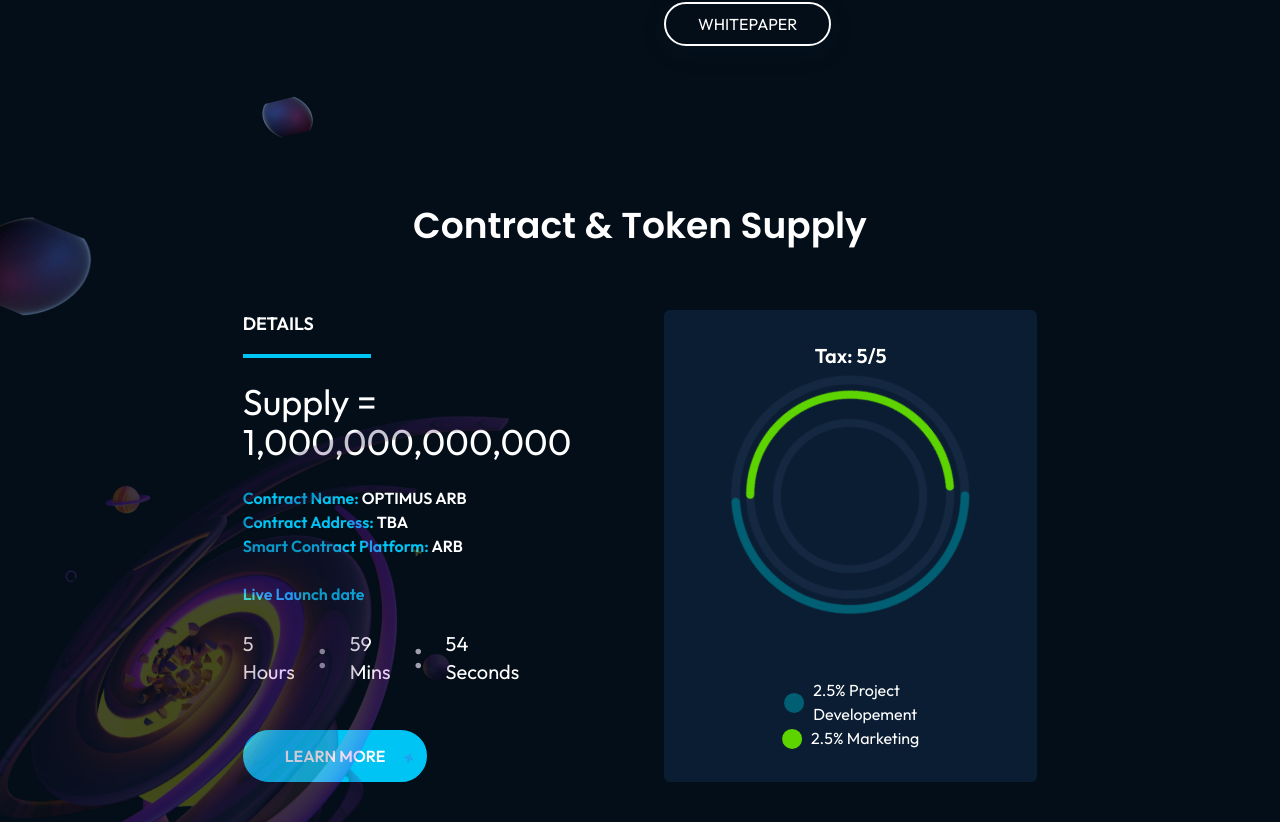
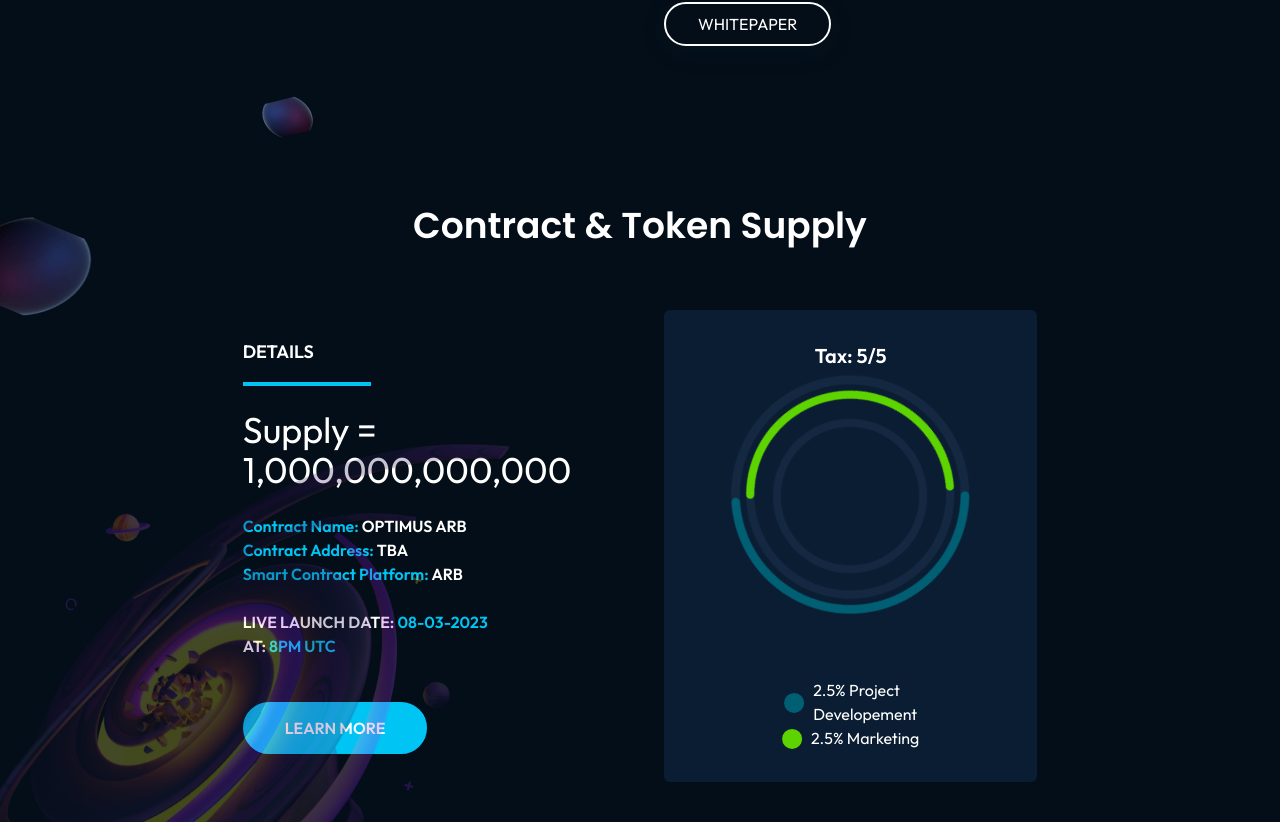
Before and after one commit to Kickstartlab/optimus-arb, a React (Create React App) app: page / in a window 1280 px wide. Shown: the part 1338-2160 px from the top of the page. Built offline with nearby package versions, Linux system fonts and the light colour scheme.

Commit message:
update footer

```diff
--- a/src/components/Footer.js
+++ b/src/components/Footer.js
@@ -3,6 +3,8 @@
 import telegram from '../assets/telegram.png'
 import twitter from '../assets/twitter.png'
 import work from '../assets/work.png'
+import { Link } from "react-router-dom";
+
 
 
 
@@ -21,6 +23,7 @@
                                     <li><a href="#contract" className="hover:border-b-4 border-blue-50 pb-1.5">contract</a></li>
                                     <li><a href="#about" className="hover:border-b-4 border-blue-50 pb-1.5">about us</a></li>
                                     <li><a href="#utility" className="hover:border-b-4 border-blue-50 pb-1.5">utility</a></li>
+                                    <li><Link to="/signup" className="hover:border-b-4 border-blue-50 pb-1.5">sign up</Link></li>
                                 </ul>
                             </nav>
 
--- a/src/components/Home.js
+++ b/src/components/Home.js
@@ -16,16 +16,8 @@
 import spiral_2 from '../assets/spiral_2.png'
 import bg_spiral from '../assets/bg_spiral.png'
 import Footer from './Footer'
-import CountdownTimer from './CountDownTimer'
 import AOS from 'aos';
 import 'aos/dist/aos.css';
-
-
-const SEVEN_DAYS_IN_MS = 7 * 24 * 60 * 60 * 1000;
-const NOW_IN_MS = new Date().getTime();
-
-const dateTimeAfterSevenDays = NOW_IN_MS + SEVEN_DAYS_IN_MS;
-
 
 function Home() {
 
@@ -125,12 +117,13 @@
 
                 {/* Contract & Token Supply */}
 
-                <div id='contract' className="lg:px-20 lg:py-12 py-5 px-5">
+
+                <div className='absolute left-0 mt-12 lg:block hidden'>
+                    <img src={left_1} alt="" className='levitate' />
+                </div>
+
+                <div id='contract' className="lg:px-20 lg:py-12 py-5 px-5 relative z-20">
                     <div className='container mx-auto'>
-
-                        <div className='absolute left-0 lg:block hidden'>
-                            <img src={left_1} alt="" className='levitate' />
-                        </div>
 
                         <h2 className='lg:text-4xl text-3xl text-center font-poppins font-semibold mb-16'>
                             Contract & Token Supply
@@ -167,11 +160,21 @@
                                 </div>
 
                                 <div>
-                                    <p className='font-semibold text-blue-50'>
-                                        Live Launch date
+                                    <p className='font-semibold uppercase'>
+                                        Live Launch date:
+                                        <span className='text-blue-50'> 08-03-2023 </span>
+
                                     </p>
 
-                                    <CountdownTimer targetDate={dateTimeAfterSevenDays} />
+                                    <p className='font-semibold uppercase'>
+                                        At:
+                                        <span className='text-blue-50'> 8pm utc </span>
+
+                                    </p>
+
+                                    {/* <CountdownTimer targetDate={dateTimeAfterSevenDays} /> */}
+
+
 
                                 </div>
 
--- a/src/components/Menu.js
+++ b/src/components/Menu.js
@@ -17,7 +17,7 @@
                 </a>
 
                 <nav>
-                    <ul className="flex justify-center gap-12 tracking-widest items-center uppercase">
+                    <ul className="flex justify-center gap-6 tracking-widest items-center uppercase">
                         <li><a href="/" className="hover:border-b-4 border-blue-50 pb-1.5">Home</a></li>
                         <li><a href="#about" className="hover:border-b-4 border-blue-50 pb-1.5">about us</a></li>
                         <li><a href="#contract" className="hover:border-b-4 border-blue-50 pb-1.5">contract</a></li>
--- a/src/components/SignIn.js
+++ b/src/components/SignIn.js
@@ -78,7 +78,9 @@
 
                 <div className='flex flex-col items-center justify-center gap-y-6'>
 
-                    <img src={logo_1} alt="mobile" className='' />
+                    <a href='/'>
+                        <img src={logo_1} alt="mobile" className='' />
+                    </a>
 
                     <h2 className='lg:text-4xl text-3xl text-center font-poppins font-semibold text-white-100 mb-8'>
                         Login To your Account
@@ -101,12 +103,12 @@
 
                     </div>
 
-                    <button onClick={handleSubmit} className="text-white-100 bg-blue-50 border-2 border-blue-50 font-semibold hover:text-blue-50 hover:border-2 hpver:border-blue-50 hover:bg-white-100 rounded-2xl py-3 lg:px-10 px-4 mt-5 uppercase w-36 mb-5 flex mx-auto">
+                    <button onClick={handleSubmit} className="text-white-100 bg-blue-50 border-2 border-blue-50 font-semibold hover:text-blue-50 hover:border-2 hpver:border-blue-50 hover:bg-white-100 rounded-2xl py-3 lg:px-10 px-4 mt-5 uppercase lg:w-36 mb-5 flex mx-auto">
                         Sign In
                     </button>
 
                     <p className='text-center'>
-                        Don’t Have An Account? <Link to='/signup' className='hover:text-blue-50'> Sign Up</Link>
+                        Don’t Have An Account? <Link to='/signup' className='text-blue-50'> Sign Up</Link>
                     </p>
                 </form>
 
--- a/src/components/SignUp.js
+++ b/src/components/SignUp.js
@@ -8,19 +8,12 @@
 
 function SignUp() {
 
-    const [name, setName] = useState('');
     const [email, setEmail] = useState('');
     const [password, setPassword] = useState('');
 
     // States for checking the errors
     const [submitted, setSubmitted] = useState(false);
     const [error, setError] = useState(false);
-
-    // Handling the name change
-    const handleName = (e) => {
-        setName(e.target.value);
-        setSubmitted(false);
-    };
 
     // Handling the email change
     const handleEmail = (e) => {
@@ -37,7 +30,7 @@
     // Handling the form submission
     const handleSubmit = (e) => {
         e.preventDefault();
-        if (name === '' || email === '' || password === '') {
+        if (email === '' || password === '') {
             setError(true);
         } else {
             setSubmitted(true);
@@ -53,7 +46,7 @@
                 style={{
                     display: submitted ? '' : 'none',
                 }}>
-                <h1>User {name} successfully registered!!</h1>
+                <h1>User {email} successfully registered!!</h1>
             </div>
         );
     };
@@ -83,8 +76,9 @@
 
                 <div className='flex flex-col items-center justify-center gap-y-6'>
 
-                    <img src={logo_1} alt="mobile" className='' />
-
+                    <a href='/'>
+                        <img src={logo_1} alt="mobile" className='' />
+                    </a>
                     <h2 className='lg:text-4xl text-3xl text-center font-poppins font-semibold text-white-100 mb-8'>
                         Setup Your Account
                     </h2>
@@ -107,12 +101,12 @@
 
                     </div>
 
-                    <button onClick={handleSubmit} type='submit' className="text-white-100 bg-blue-50 border-2 border-blue-50 font-semibold hover:text-blue-50 hover:border-2 hpver:border-blue-50 hover:bg-white-100 rounded-2xl py-3 lg:px-10 px-4 mt-5 uppercase w-56 mb-5 flex mx-auto">
+                    <button onClick={handleSubmit} type='submit' className="text-white-100 bg-blue-50 border-2 border-blue-50 font-semibold hover:text-blue-50 hover:border-2 hpver:border-blue-50 hover:bg-white-100 rounded-2xl py-3 lg:px-10 px-4 mt-5 uppercase lg:w-56 mb-5 flex mx-auto">
                         Create Account
                     </button>
 
                     <p className='text-center'>
-                        Already Have An Account?<Link to='/signin' className='hover:text-blue-50'> Sign In</Link>
+                        Already Have An Account?<Link to='/signin' className='text-blue-50'> Sign In</Link>
                     </p>
                 </form>
 
```
Also changed, not shown: 1 other file (tests, documents, lock files or other folders).
